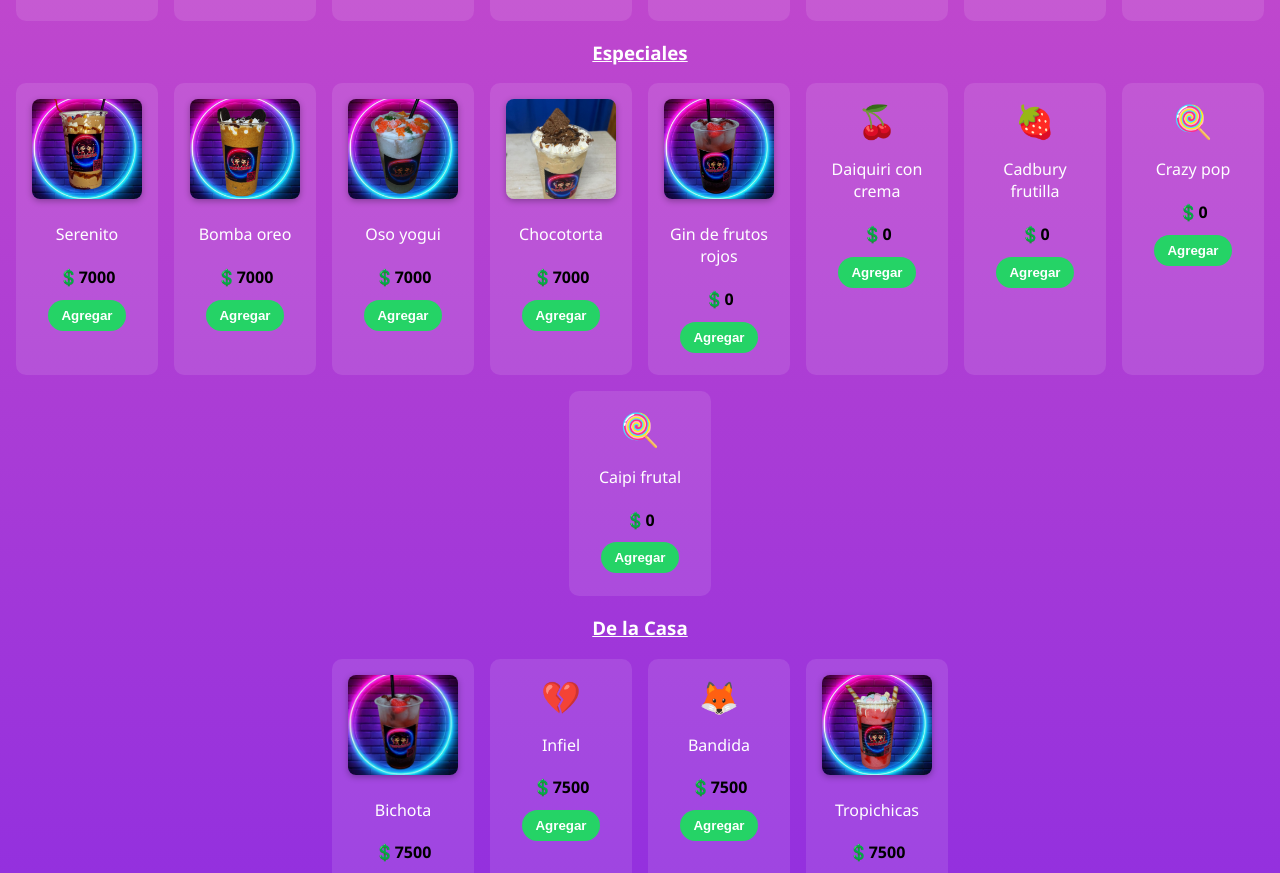
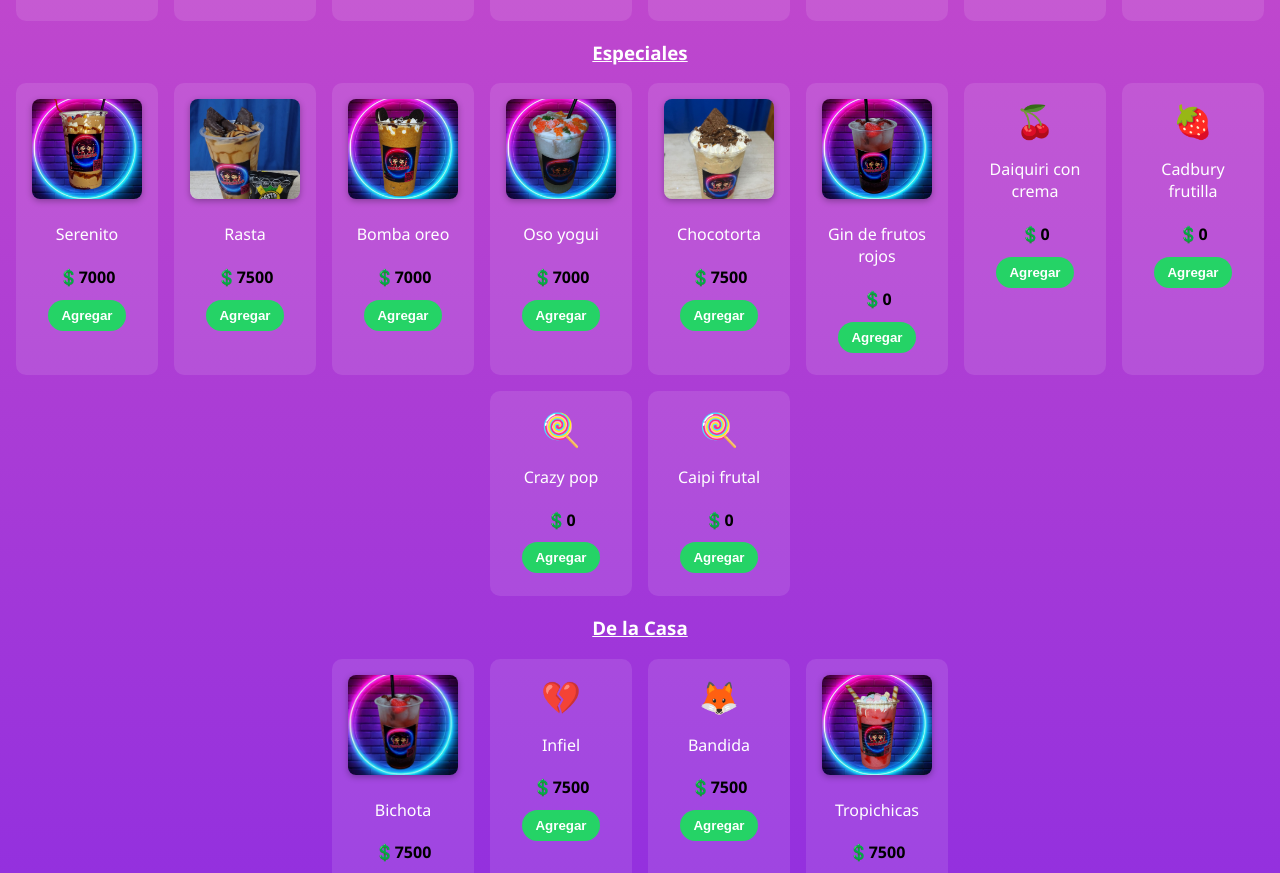
Before and after one commit to Pablogabi07/Tropichicas, a React (Create React App) app: page / in a window 1280 px wide. Shown: the part 1303-2176 px from the top of the page. Built offline with nearby package versions, Linux system fonts and the light colour scheme.

Commit message:
Update drinks.js

```diff
--- a/src/data/drinks.js
+++ b/src/data/drinks.js
@@ -49,6 +49,12 @@ export const drinks = [
     price: 7000,
     image: "/images/serenito.jpeg",
   },
+    {
+    name: "Rasta",
+    category: "Especiales",
+    price: 7500,
+    image: "/images/rasta.jpeg",
+  },
   {
     name: "Bomba oreo",
     category: "Especiales",
@@ -64,7 +70,7 @@ export const drinks = [
   {
     name: "Chocotorta",
     category: "Especiales",
-    price: 7000,
+    price: 7500,
     image: "/images/chocotorta.jpeg",
   },
   {
```
